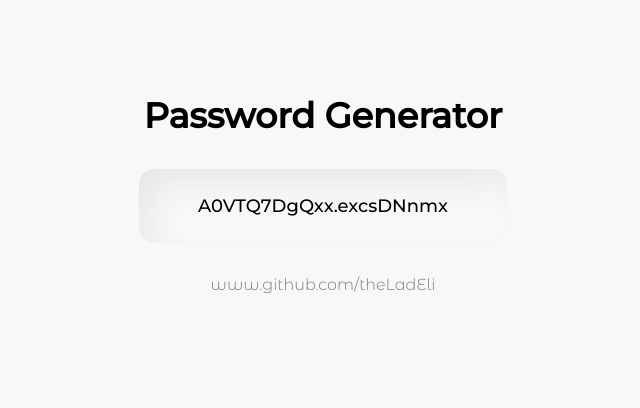
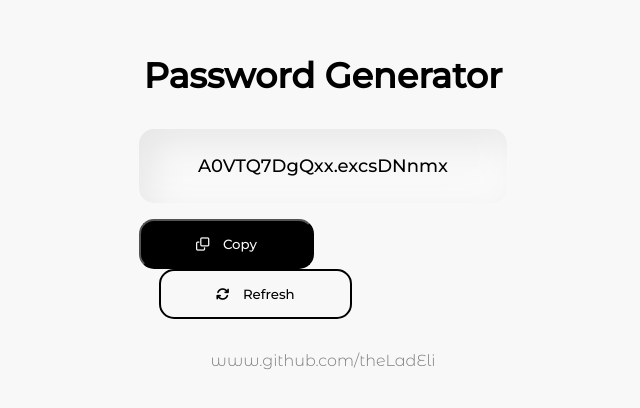
Before and after one commit to theLadEli/my-full-stack-journey, a plain HTML site: page JavaScript/Password Generator/index.html in a window 1280 px wide. Shown: the part 234-642 px from the top of the page, without its empty margins (317-957 px from the left). Drawn offline with Linux system fonts and the light colour scheme.

Commit message:
Copy and Refresh buttons functional

```diff
--- a/JavaScript/Password Generator/index.html
+++ b/JavaScript/Password Generator/index.html
@@ -8,8 +8,8 @@
     <link href="https://fonts.googleapis.com/css2?family=Montserrat:wght@200&display=swap" rel="stylesheet">
     <link href="https://fonts.googleapis.com/css2?family=Montserrat+Alternates:wght@300&display=swap" rel="stylesheet">
     <link rel="preconnect" href="https://fonts.googleapis.com">
-<link rel="preconnect" href="https://fonts.gstatic.com" crossorigin>
-<link href="https://fonts.googleapis.com/css2?family=Montserrat:wght@500&display=swap" rel="stylesheet">
+    <link rel="preconnect" href="https://fonts.gstatic.com" crossorigin>
+    <link href="https://fonts.googleapis.com/css2?family=Montserrat:wght@500&display=swap" rel="stylesheet">
 </head>
 <body>
     <h1>Password Generator</h1>
@@ -18,9 +18,20 @@
         <p contenteditable="true">Password</p>
     </div>
 
+    <div class="row">
+        <div class="column">
+            <button class="copy" onclick="copyToClipboard()"><i class="fa fa-clone" aria-hidden="true"></i> Copy</button>
+        </div>
+        <div class="column">
+            <button class="refresh" onclick="location.reload();"><i class="fa fa-solid fa-arrows-rotate"></i> Refresh</button>
+        </div>
+      </div>
+
     <footer>
         <a href="https://github.com/theLadEli/">www.github.com/theLadEli</a>
     </footer>
+
+    <script src="https://kit.fontawesome.com/638298b2c7.js" crossorigin="anonymous"></script>
 <script src="index.js"></script>
 </body>
 </html>
--- a/JavaScript/Password Generator/index.js
+++ b/JavaScript/Password Generator/index.js
@@ -1,9 +1,6 @@
 
 // List of all characters to choose from
 var characters = [0, 1, 2, 3, 4, 5, 6, 7, 8, 9, "a", "b", "c", "d", "e", "f", "g", "h", "i", "j", "k", "l", "m", "n", "o", "p", "q", "r", "s", "t", "u", "v", "w", "x", "y", "z", "A", "B", "C", "D", "E", "F", "G", "H", "I", "J", "K", "L", "M", "N", "O", "P", "Q", "R", "S", "T", "U", "V", "W", "X", "Y", "Z", "!", "?", ".", ",", "$", "£"];
-
-// Getting a random character from the password array
-
 
 // Getting a random length of password, minimum of eight characters
 var length = Math.floor((Math.random() * 14) + 8);
@@ -23,3 +20,13 @@ var strongPass = password.join('');
 
 // document.getElementById('p').setInnerText = strongPass;
 document.querySelector('p').innerHTML = strongPass;
+
+function copyToClipboard() {
+
+    // Select the text field
+    // document.querySelector('h1').innerHTML.select();
+    // copyText.setSelectionRange(0, 99999); // For mobile devices
+
+    // Copy the text inside the text field
+    navigator.clipboard.writeText(strongPass);
+}
--- a/JavaScript/Password Generator/style.css
+++ b/JavaScript/Password Generator/style.css
@@ -1,7 +1,7 @@
 body {
     text-align: center;
     background-color: #f8f8f8;
-    padding: 40vh 35vw;
+    padding: 35vh 35vw;
 }
 
 h1 {
@@ -19,9 +19,48 @@ a {
     background-color: #f8f8f8;
     font-family: 'Montserrat', sans-serif;
     font-size: 18px;
-    margin: 4vh 0;
+    margin: 4vh 0 2vh 0;
     padding: 8px 35px;
     -webkit-border-radius: 15px;
     border-radius: 15px;
     box-shadow: inset 10px 10px 35px rgba(0, 0, 0, 0.08), inset -10px -10px 35px rgba(255, 255, 255, 0.7);
 }
+
+.column {
+    float: left;
+  }
+
+  .row {
+    margin-bottom: 4vh;
+  }
+
+  /* Clear floats after the columns */
+  .row:after {
+    content: "";
+    display: table;
+    clear: both;
+  }
+
+.copy {
+    padding: 15px 55px;
+    background-color: black;
+    font-family: 'Montserrat', sans-serif;
+    color: #f8f8f8;
+    border-radius: 15px;
+    cursor: pointer;
+}
+
+.refresh {
+    margin-left: 20px;
+    padding: 15px 55px;
+    background-color: f8f8f8;
+    font-family: 'Montserrat', sans-serif;
+    color: black;
+    border: solid 2px black;
+    border-radius: 15px;
+    cursor: pointer;
+}
+
+.fa {
+    margin-right: 10px;
+}
```
